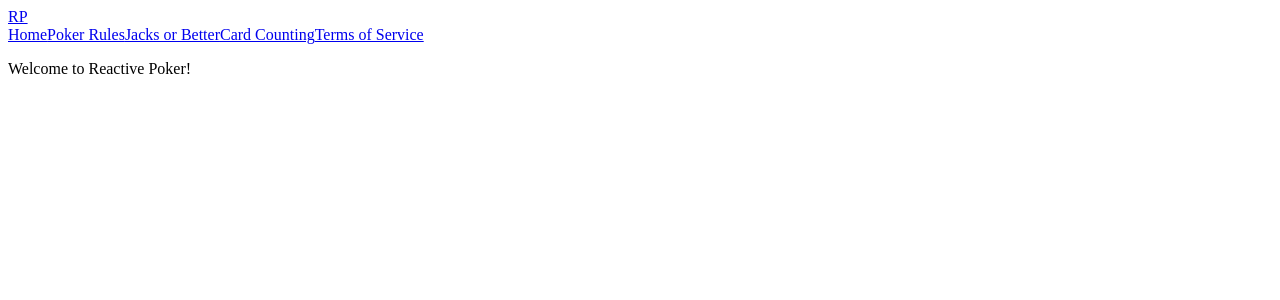
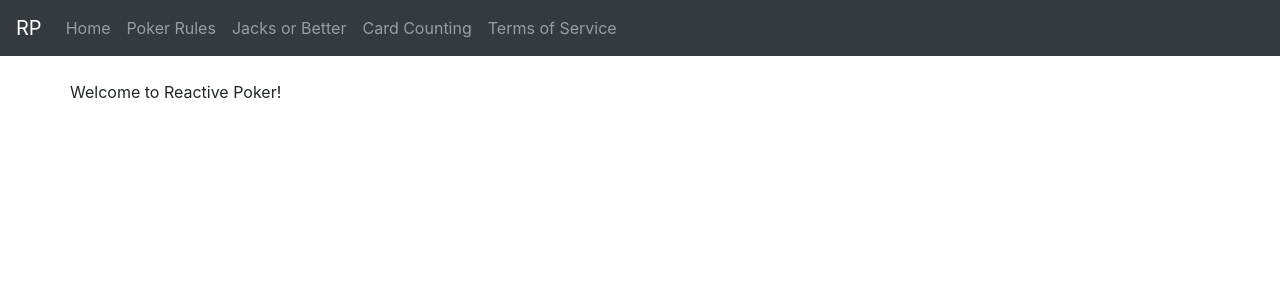
Before and after one commit to jorgedonoso/reactivepoker.com, a Next.js app: page / in a window 1280 px wide. Shown: the top 300 px of the page. Built offline with nearby package versions, Linux system fonts and the light colour scheme.

Commit message:
Add page title as prop

```diff
--- a/layouts/Page.js
+++ b/layouts/Page.js
@@ -1,13 +1,20 @@
 import Navigation from "../components/Navigation"
 import Head from 'next/head'
+import "bootstrap-css-only/css/bootstrap.min.css"
 
-export default ({ children }) => (
+export default ({ children, title }) => (
     <>
         <Head>
             <title>Reactive Poker</title>
             <link rel="icon" href="/favicon.ico" />
+            <meta name="viewport" content="width=device-width, initial-scale=1"></meta>
         </Head>
         <Navigation></Navigation>
-        {children}
+        <div className="container">
+            <h1 className="display-1 text-center my-4">{title}</h1>
+            <div className="row">
+                {children}
+            </div>
+        </div>
     </>
 )
```
